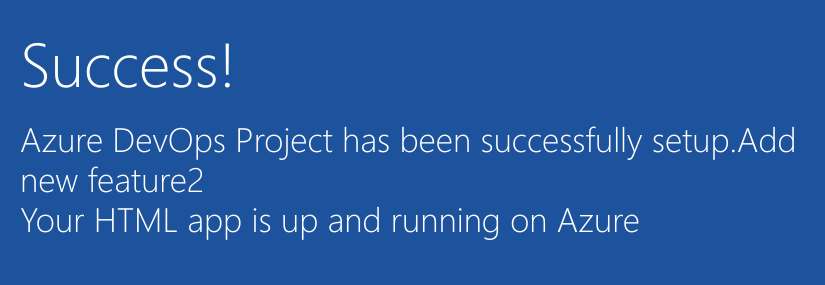
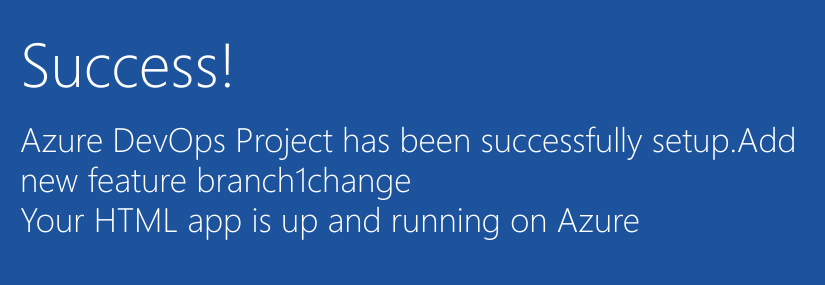
Before and after one commit to srinivas495/DevOpsAwsSrinivas, a plain HTML site: page sample-project/index.html in a window 1280 px wide. Shown: the part 352-637 px from the top of the page, 205-1030 px from the left. Drawn offline with Linux system fonts and the light colour scheme.

Commit message:
change branch1

```diff
--- a/sample-project/index.html
+++ b/sample-project/index.html
@@ -18,8 +18,7 @@
             </a>
         </div>
             <div class="content-body">
-                <div class="success-text">Success!</div>
-                <div class="description line-1"> Azure DevOps Project has been successfully setup.Add new feature2</div>
+                <div class="success-text">Success!</div> 										            <div class="description line-1"> Azure DevOps Project has been successfully setup.Add new feature branch1change </div>
                 <div class="description line-2"> Your HTML app is up and running on Azure</div>
                 <div class="next-steps-container">
                     <div class="next-steps-header">Next up</div>
```
